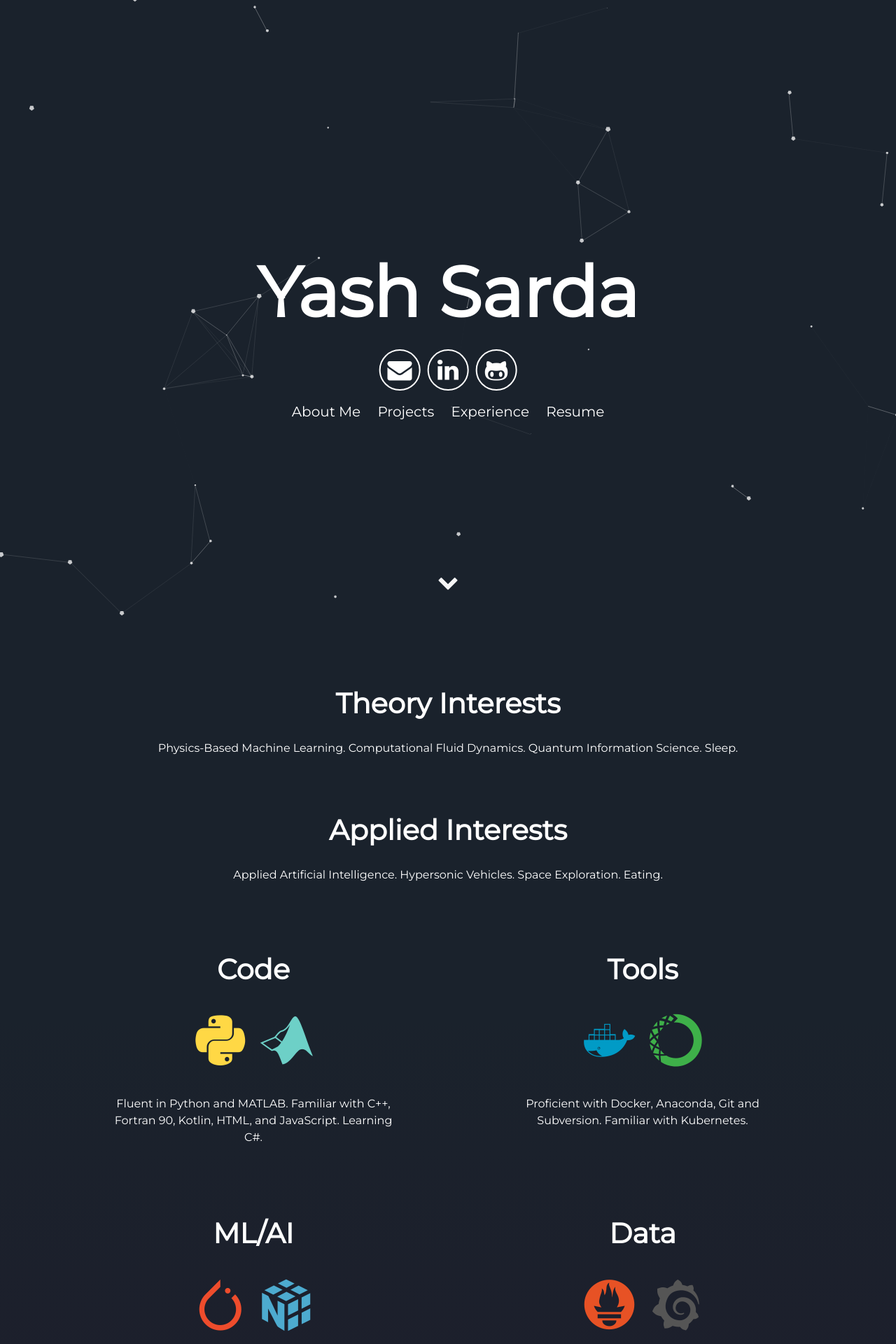
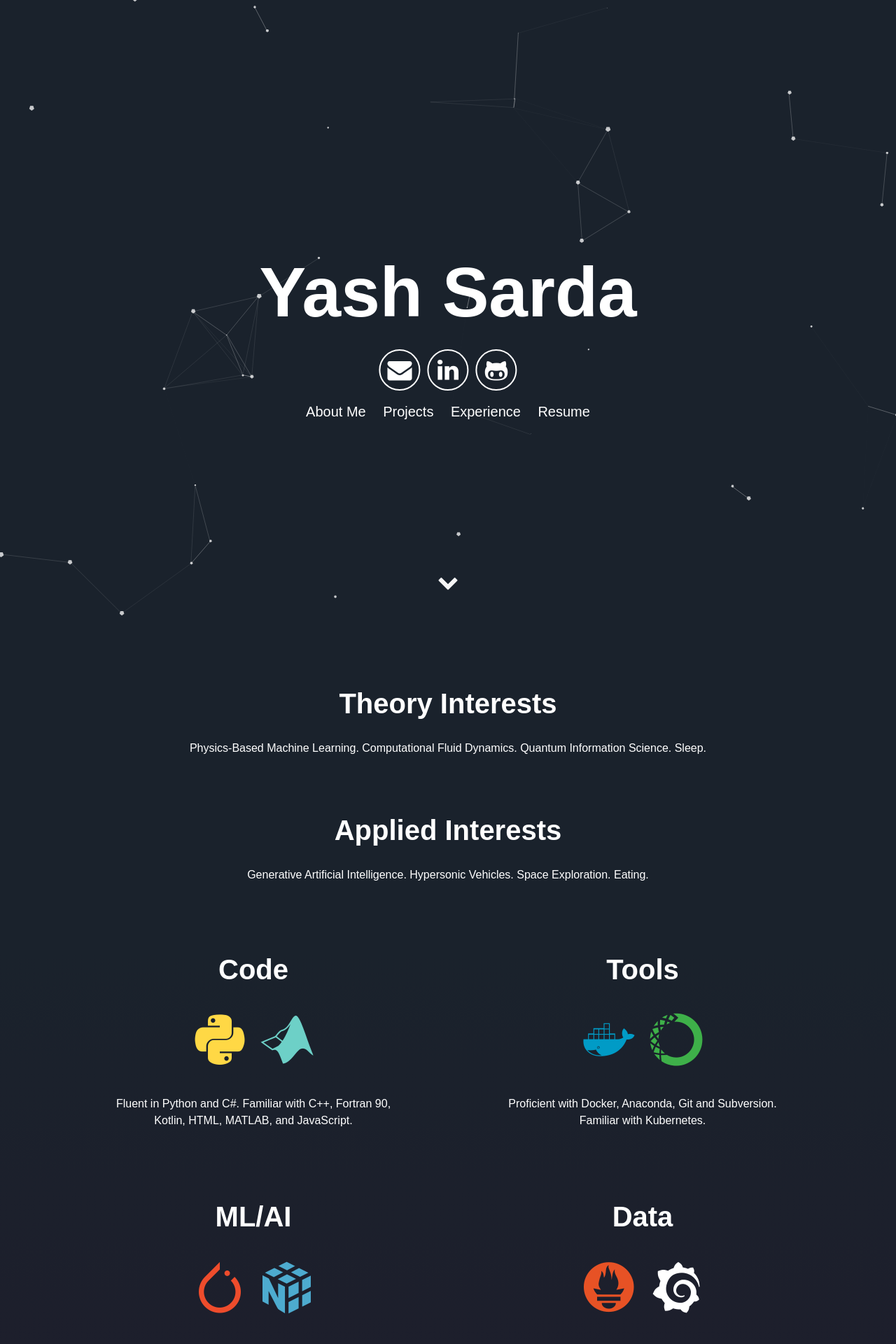
Before and after one commit to ysarda/ysarda.github.io, a Jekyll site: the page built from index.html, in a window 1280 px wide. Shown: the top 1920 px of the page at 70% size. Built offline with Jekyll 4.4.1, drawn with Linux system fonts in a browser that asks for light colours; some of the changed text lies outside the part shown.

Commit message:
test changes

```diff
--- a/_config.yml
+++ b/_config.yml
@@ -7,7 +7,7 @@
 # User settings
 username: Yash Sarda
 user_description_theory: Physics-Based Machine Learning. Computational Fluid Dynamics. Quantum Information Science. Sleep.
-user_description_applied: Applied Artificial Intelligence. Hypersonic Vehicles. Space Exploration. Eating.
+user_description_applied: Generative Artificial Intelligence. Hypersonic Vehicles. Space Exploration. Eating.
 user_title:
 email: ysarda9@gmail.com
 twitter_username: xysarda
--- a/_includes/about.html
+++ b/_includes/about.html
@@ -19,7 +19,7 @@
     <h1 style="color: white;">Code</h1>
     <i class="devicon-python-plain colored"></i>
     <i class="devicon-matlab-plain colored"></i>
-    <p style="color: white;">Fluent in Python and MATLAB. Familiar with C++, Fortran 90, Kotlin, HTML, and JavaScript. Learning C#.</p>
+    <p style="color: white;">Fluent in Python and C#. Familiar with C++, Fortran 90, Kotlin, HTML, MATLAB, and JavaScript.</p>
   </div>
   <div class="tech">
     <h1 style="color: white;">Tools</h1>
@@ -33,12 +33,12 @@
     <h1 style="color: white;">ML/AI</h1>
     <i class="devicon-pytorch-original colored"></i>
     <i class="devicon-numpy-plain colored"></i>
-    <p style="color: white;">Primarily focused on PyTorch and Numpy, with experience in Pandas and OpenCV.</p>
+    <p style="color: white;">Primarily focused on PyTorch, Numpy, and Pandas, with experience in OpenCV and RLLib.</p>
   </div>
   <div class="tech">
     <h1 style="color: white;">Data</h1>
     <i class="devicon-prometheus-original colored"></i>
     <i class="devicon-grafana-original"></i>
-    <p style="color: white;"> Well versed in Prometheus and Grafana, with experience in R.</p>
+    <p style="color: white;"> Well versed in Prometheus and Grafana, with experience in SQL, OpenTelemetry, and R.</p>
   </div>
 </div>
--- a/_includes/projects.html
+++ b/_includes/projects.html
@@ -1,62 +1,72 @@
+<!DOCTYPE html>
+<html lang="en">
 <head>
-  <style type="text/css">
-    .contents-right{
-      margin-top: -10px;
+  <meta charset="UTF-8">
+  <meta name="viewport" content="width=device-width, initial-scale=1.0">
+  <title>Project Showcase</title>
+  <style>
+    body {
+      background-color: #121212;
+      color: white;
+      font-family: Arial, sans-serif;
     }
-    .user-projects{
-      transition: all .7s;
+    .project {
+      margin: 20px;
+      padding: 15px;
+      border-radius: 8px;
+      transition: all 0.3s ease;
+      background-color: rgba(255, 255, 255, 0.1);
+      overflow: hidden;
+    }
+    .project:hover {
+      transform: scale(1.05);
+      background-color: rgba(255, 255, 255, 0.2);
+    }
+    .project-details {
+      max-height: 0;
+      opacity: 0;
+      transition: max-height 0.3s ease, opacity 0.3s ease;
+    }
+    .project:hover .project-details {
+      max-height: 300px;
+      opacity: 1;
+    }
+    .project img {
+      max-width: 100%;
+      border-radius: 8px;
+    }
+    .link-button {
+      margin-top: 10px;
+      padding: 8px 12px;
+      background-color: #007BFF;
+      border: none;
+      color: white;
+      border-radius: 4px;
       text-decoration: none;
-      color: inherit;
-    }
-    .user-projects:hover{
-      background-color: rgba(255, 255, 255, 0.1);
-      text-decoration: none;
-    }
-    .user-projects:visited {
-      color: inherit;
-    }
-    @media screen and (max-width: 600px) {
-      .user-projects{
-        width: 100%;
-      }
-      .contents-right {
-          width: 100%;
-          padding-left: 10px;
-          padding-right: 10px;
-          box-sizing: border-box;
-      }
     }
   </style>
 </head>
-<div class="user-details">
-  <h1 style="color: white;"> Work Projects </h1>
-</div>
-<a href="https://portalis.ai/" class="user-projects">
-    <div class="images-left">
-      <img alt="portalis" src="{{ "/assets/img/portalis.png" | prepend: site.baseurl }}" />
+<body>
+  <h1>My Projects</h1>
+  <div class="project">
+    <h3>Portalis</h3>
+    <div class="project-details">
+      <p>Speech to speech AI avatars, capable of memory, lookups, and document access.</p>
+      <img src="/assets/img/portalis.png" alt="Portalis">
+      <a href="https://portalis.ai/" class="link-button">Learn More</a>
     </div>
-  <div class="contents-right">
-    <h3 style="color: white;"> Portalis </h3>
-    <ul>
-      <li style="color: white;"> Large Language Models </li>
-      <li style="color: white;"> Server Engineering </li>
-    </ul>
-    <p style="color: white;"> Speech to speech AI avatars, capable of memory, lookups, and document access. </p>
   </div>
-</a>
-<a href="https://www.darpa.mil/program/gamebreaker" class="user-projects">
-  <div class="images-left">
-    <img alt="starcraft" src="{{ "/assets/img/starcraft.jpg" | prepend: site.baseurl }}" />
+  <div class="project">
+    <h3>Gamebreaker</h3>
+    <div class="project-details">
+      <p>Battlefield evaluation, prediction, and composition optimization for Starcraft 2.</p>
+      <img src="/assets/img/starcraft.jpg" alt="Gamebreaker">
+      <a href="https://www.darpa.mil/program/gamebreaker" class="link-button">Learn More</a>
+    </div>
   </div>
-  <div class="contents-right">
-    <h3 style="color: white;"> Gamebreaker </h3>
-    <ul>
-      <li style="color: white;"> Deep Learning </li>
-      <li style="color: white;"> Optimization </li>
-    </ul>
-    <p style="color: white;"> Battlefield evaluation, prediction, and composition optimization for Starcraft 2 and the Next Generation Threat System. </p>
-  </div>
-</a>
+</body>
+</html>
+
 <!-- <div class="user-details">
   <h1 style="color: white;"> Personal Projects </h1>
 </div>
```
